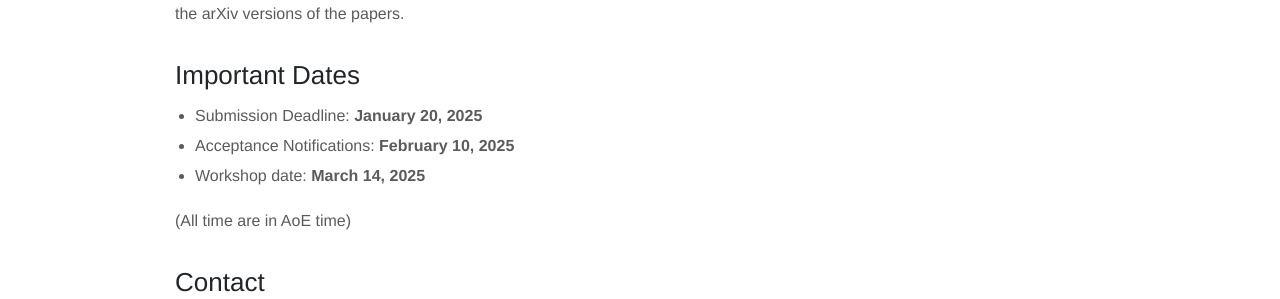
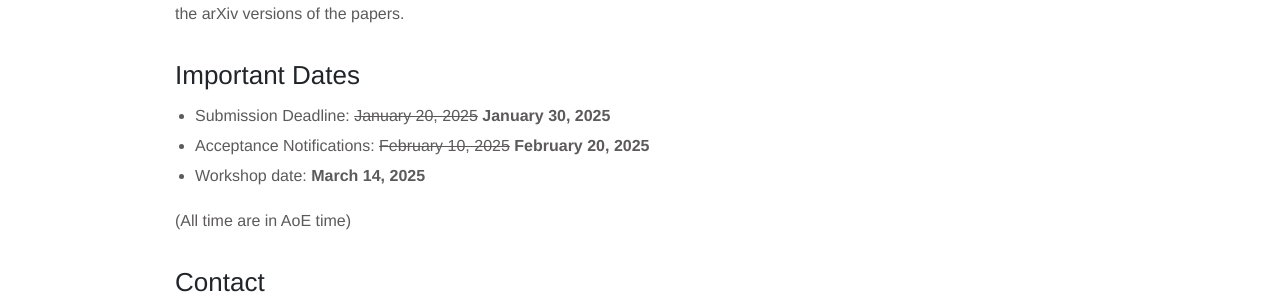
Before and after one commit to llm4eval/WSDM2025, a Jekyll site: the page built from cfp.md, in a window 1280 px wide. Shown: the part 1452-1751 px from the top of the page. Built offline with Jekyll 4.4.1, drawn with Linux system fonts in a browser that asks for light colours.

Commit message:
Update cfp.md

```diff
--- a/cfp.md
+++ b/cfp.md
@@ -38,8 +38,8 @@ All papers will be peer-reviewed (single-blind) by the program committee and jud
 All accepted papers will have a poster presentation with a few selected for spotlight talks. Accepted papers may be uploaded to arXiv.org, allowing submission elsewhere as they will be considered non-archival. The workshop's website will maintain a link to the arXiv versions of the papers.
 
 ## Important Dates
-- Submission Deadline: __January 20, 2025__
-- Acceptance Notifications: __February 10, 2025__
+- Submission Deadline: ~~January 20, 2025~~ __January 30, 2025__
+- Acceptance Notifications: ~~February 10, 2025~~ __February 20, 2025__
 - Workshop date: __March 14, 2025__
 
 (All time are in AoE time)
```
